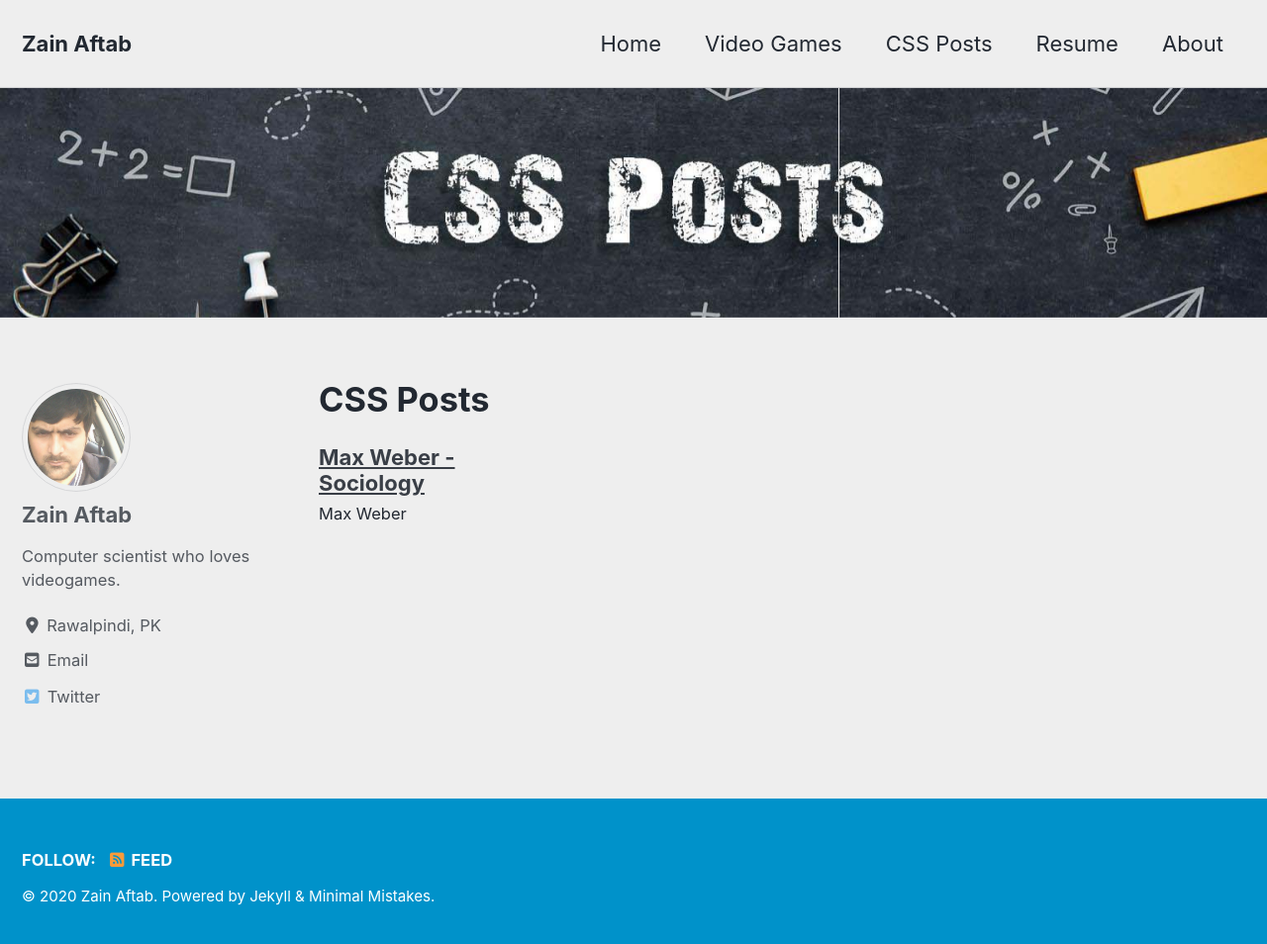
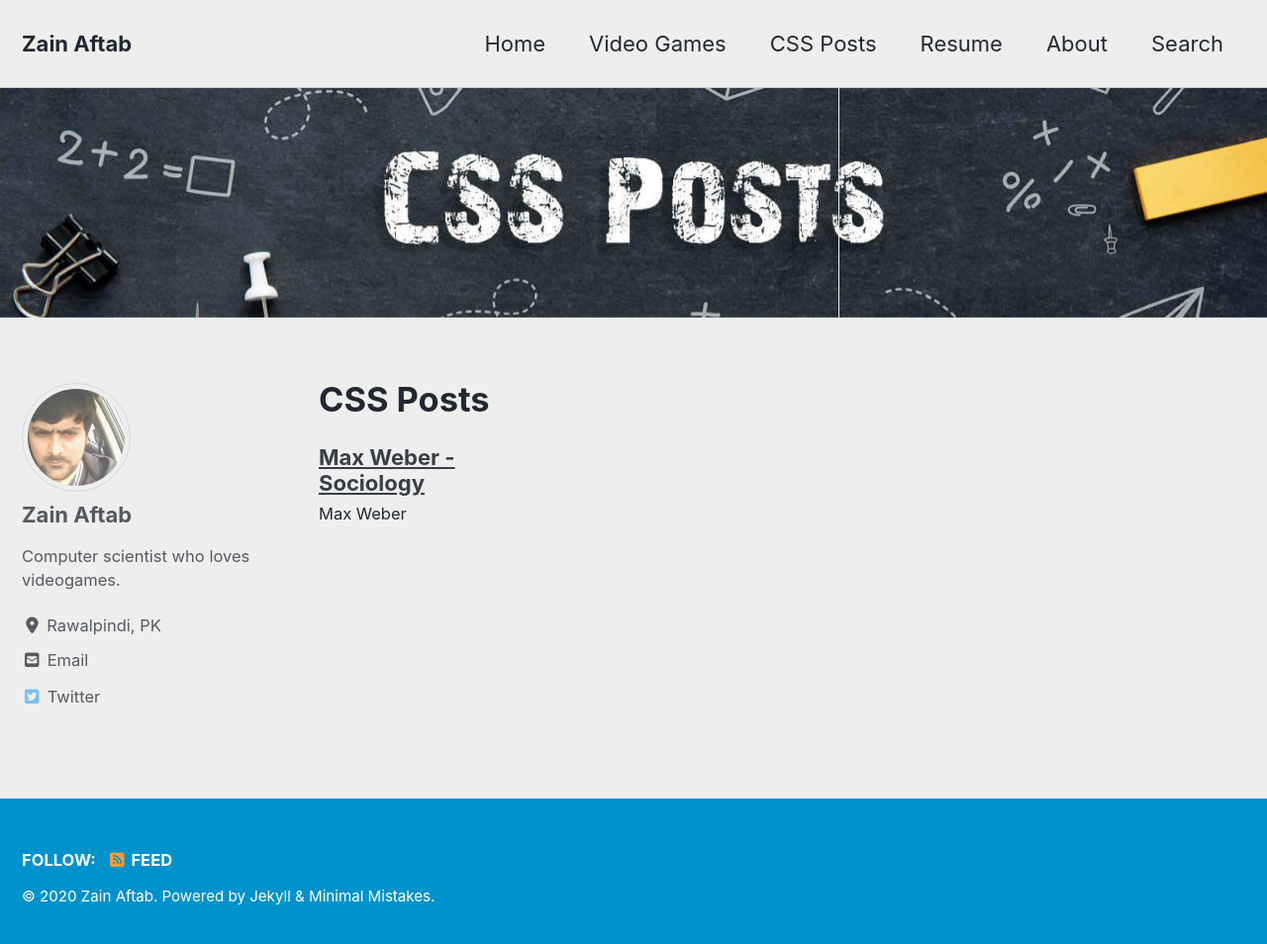
Before and after one commit to zainaftab2225/zainaftab2225.github.io, a Jekyll site: the page built from _pages/css-page.md, in a window 1280 px wide and 962 px high. Shown: the top 954 px of the window at 99% size. Built offline with Jekyll 4.4.1, drawn with Linux system fonts in a browser that asks for light colours; cached includes are drawn as plain includes; nearby versions of some CDN libraries.

Commit message:
search testing

```diff
--- a/_data/navigation.yml
+++ b/_data/navigation.yml
@@ -10,6 +10,8 @@ main:
     url: /resume/
   - title: "About"
     url: /about/
+  - title: "Search"
+    url: /search/
   # - title: "About"
   #   url: https://mmistakes.github.io/minimal-mistakes/about/
   # - title: "Sample Posts"
--- a/_pages/css-page.md
+++ b/_pages/css-page.md
@@ -1,5 +1,5 @@
 ---
-title: CSS Posts
+title: "CSS Posts"
 layout: collection
 author_profile: true
 permalink: /css-page/
```
Also changed, not shown: _pages/search.md (added, +5 -0 lines).
